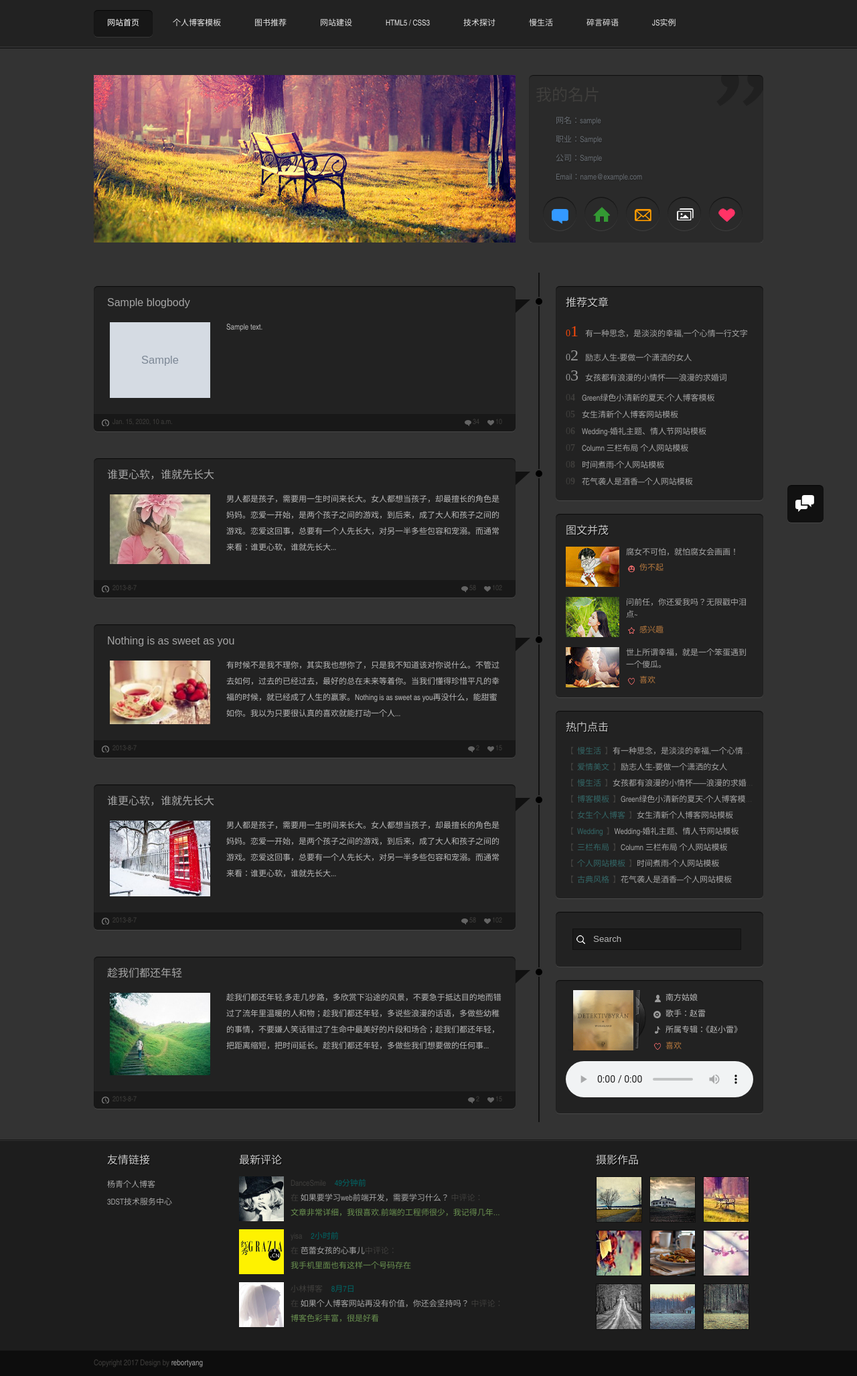
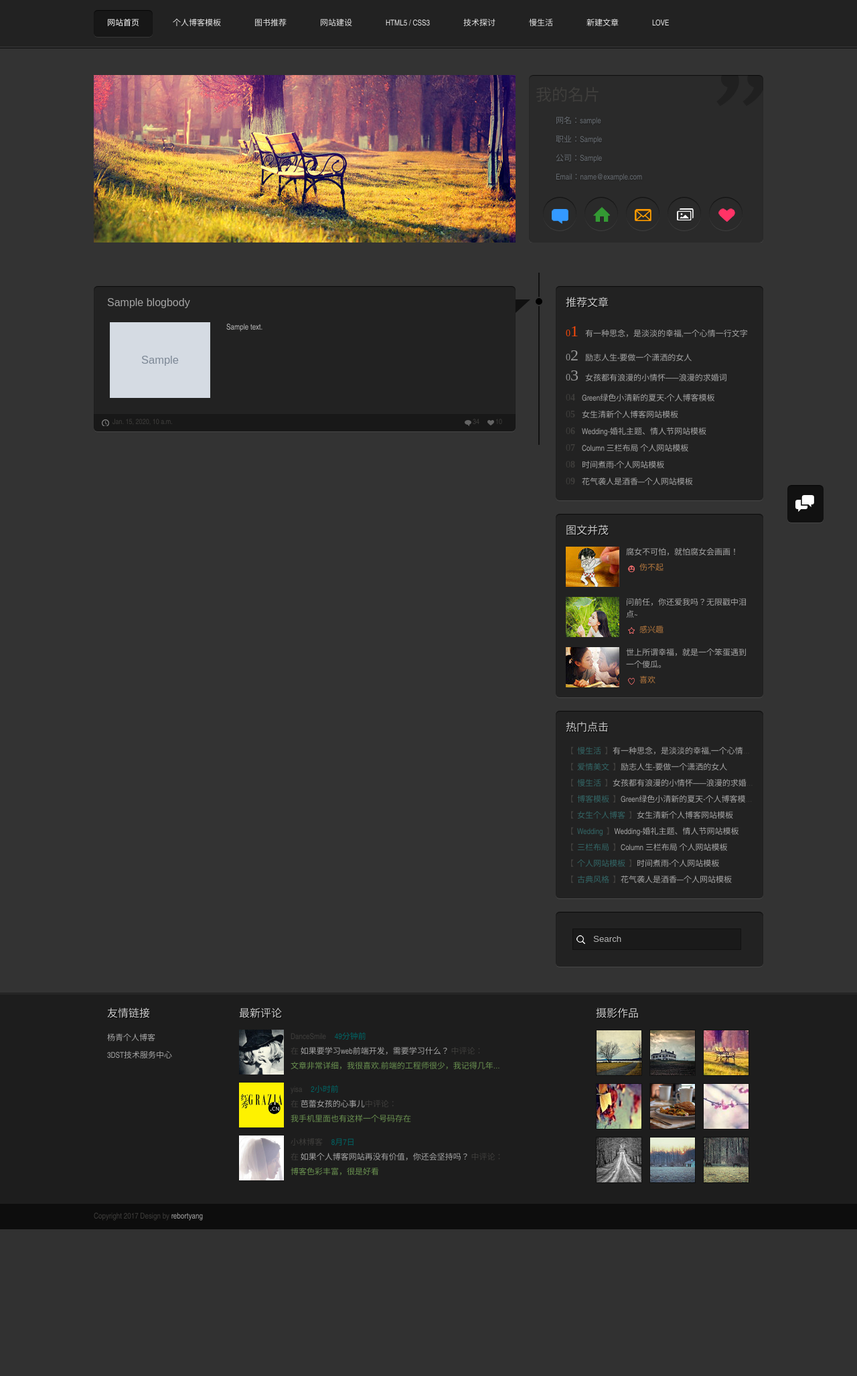
Before and after one commit to rebortyang/hengwang, a Django app: page / in a window 1280 px wide. Shown: the whole page at 67% size. After the commit the page ends 1835 px from the top, so only its background shows below. Run offline with Django 3.2, Linux system fonts and the light colour scheme; tables that the repository leaves empty hold one stand-in row (values such as "Sample post"); grey boxes marked "Sample" are stand-in pictures.

Commit message:
新增文章的实现，两种方法： 1、新增页面自己编写； 2、使用django提供的form class；

```diff
--- a/blog/templates/base.html
+++ b/blog/templates/base.html
@@ -29,8 +29,8 @@
       <li><a href="/newshtml5/" target="_blank" title="HTML5 / CSS3">HTML5 / CSS3</a></li>
       <li><a href="/jstt/" target="_blank" title="技术探讨">技术探讨</a></li>
       <li><a href="/news/s/" target="_blank" title="慢生活">慢生活</a></li>
-      <li><a href="/newstalk/" target="_blank" title="碎言碎语">碎言碎语</a></li>
-      <li><a href="/news/jsex/" target="_blank" title="JS 实例代码演示">JS实例</a></li>
+      <li><a href="{% url 'add_article' %}" target="_blank" title="新建文章">新建文章</a></li>
+      <li><a href="{% url 'post_of_love' %}" target="_blank" title="LOVE">LOVE</a></li>
     </ul>
     <script src="/static/js/silder.js"></script><!--获取当前页导航 高亮显示标题-->
   </nav>
--- a/blog/templates/blog/index.html
+++ b/blog/templates/blog/index.html
@@ -46,82 +46,6 @@
         <!--arrow_box end-->
       </li>
       {% endfor %}
-      <li>
-        <div class="arrow_box">
-          <div class="ti"></div>
-          <!--三角形-->
-          <div class="ci"></div>
-          <!--圆形-->
-          <h2 class="title"><a href="/" target="_blank">谁更心软，谁就先长大</a></h2>
-          <ul class="textinfo">
-            <a href="/"><img src="/static/images/s2.jpg"></a>
-            <p> 男人都是孩子，需要用一生时间来长大。女人都想当孩子，却最擅长的角色是妈妈。恋爱一开始，是两个孩子之间的游戏，到后来，成了大人和孩子之间的游戏。恋爱这回事，总要有一个人先长大，对另一半多些包容和宠溺。而通常来看：谁更心软，谁就先长大...</p>
-          </ul>
-          <ul class="details">
-            <li class="likes"><a href="#">102</a></li>
-            <li class="comments"><a href="#">58</a></li>
-            <li class="icon-time"><a href="#">2013-8-7</a></li>
-          </ul>
-        </div>
-        <!--arrow_box end-->
-      </li>
-      <li>
-        <div class="arrow_box">
-          <div class="ti"></div>
-          <!--三角形-->
-          <div class="ci"></div>
-          <!--圆形-->
-          <h2 class="title"><a href="/" target="_blank">Nothing is as sweet as you</a></h2>
-          <ul class="textinfo">
-            <a href="/"><img src="/static/images/s3.jpg"></a>
-            <p> 有时候不是我不理你，其实我也想你了，只是我不知道该对你说什么。不管过去如何，过去的已经过去，最好的总在未来等着你。当我们懂得珍惜平凡的幸福的时候，就已经成了人生的赢家。Nothing is as sweet as you再没什么，能甜蜜如你。我以为只要很认真的喜欢就能打动一个人...</p>
-          </ul>
-          <ul class="details">
-            <li class="likes"><a href="#">15</a></li>
-            <li class="comments"><a href="#">2</a></li>
-            <li class="icon-time"><a href="#">2013-8-7</a></li>
-          </ul>
-        </div>
-        <!--arrow_box end-->
-      </li>
-      <li>
-        <div class="arrow_box">
-          <div class="ti"></div>
-          <!--三角形-->
-          <div class="ci"></div>
-          <!--圆形-->
-          <h2 class="title"><a href="/" target="_blank">谁更心软，谁就先长大</a></h2>
-          <ul class="textinfo">
-            <a href="/"><img src="/static/images/s4.jpg"></a>
-            <p> 男人都是孩子，需要用一生时间来长大。女人都想当孩子，却最擅长的角色是妈妈。恋爱一开始，是两个孩子之间的游戏，到后来，成了大人和孩子之间的游戏。恋爱这回事，总要有一个人先长大，对另一半多些包容和宠溺。而通常来看：谁更心软，谁就先长大...</p>
-          </ul>
-          <ul class="details">
-            <li class="likes"><a href="#">102</a></li>
-            <li class="comments"><a href="#">58</a></li>
-            <li class="icon-time"><a href="#">2013-8-7</a></li>
-          </ul>
-        </div>
-        <!--arrow_box end-->
-      </li>
-      <li>
-        <div class="arrow_box">
-          <div class="ti"></div>
-          <!--三角形-->
-          <div class="ci"></div>
-          <!--圆形-->
-          <h2 class="title"><a href="/" target="_blank">趁我们都还年轻</a></h2>
-          <ul class="textinfo">
-            <a href="/"><img src="/static/images/s5.jpg"></a>
-            <p> 趁我们都还年轻,多走几步路，多欣赏下沿途的风景，不要急于抵达目的地而错过了流年里温暖的人和物；趁我们都还年轻，多说些浪漫的话语，多做些幼稚的事情，不要嫌人笑话错过了生命中最美好的片段和场合；趁我们都还年轻，把距离缩短，把时间延长。趁我们都还年轻，多做些我们想要做的任何事...</p>
-          </ul>
-          <ul class="details">
-            <li class="likes"><a href="#">15</a></li>
-            <li class="comments"><a href="#">2</a></li>
-            <li class="icon-time"><a href="#">2013-8-7</a></li>
-          </ul>
-        </div>
-        <!--arrow_box end-->
-      </li>
     </ul>
     <!--bloglist end-->
     <aside>
@@ -172,19 +96,6 @@
           <input type="text" name="s" value="Search" onfocus="this.value=''" onblur="this.value='Search'">
         </form>
       </div>
-      <div class="viny">
-        <dl>
-          <dt class="art"><img src="/static/images/artwork.png" alt="专辑"></dt>
-          <dd class="icon-song"><span></span>南方姑娘</dd>
-          <dd class="icon-artist"><span></span>歌手：赵雷</dd>
-          <dd class="icon-album"><span></span>所属专辑：《赵小雷》</dd>
-          <dd class="icon-like"><span></span><a href="/">喜欢</a></dd>
-          <dd class="music">
-            <audio src="/static/images/nf.mp3" controls></audio>
-          </dd>
-          <!--也可以添加loop属性 音频加载到末尾时，会重新播放-->
-        </dl>
-      </div>
     </aside>
   </div>
   <!--blogs end-->
--- a/blog/views.py
+++ b/blog/views.py
@@ -1,9 +1,12 @@
-from django.shortcuts import render
-from .models import UserInfo, BlogBody
+from django.shortcuts import render, redirect
 # Create your views here.
 from django.views.generic import ListView, DetailView
 from django.utils import timezone
 
+from .models import UserInfo, BlogBody
+from .forms import AddArticleForm
+
+import time
 
 # def index(request):
 #     user_info = UserInfo.objects.first()
@@ -62,3 +65,37 @@ def post_of_love(request):
     love_list = BlogBody.objects.filter(blog_type='love')
 
     return render(request, 'blog/list.html', {'love_lists': love_list})
+
+
+# 增加文章
+def add_article(request):
+    # return render(request, 'blog/add_article.html')
+    add_form = AddArticleForm().as_p()
+    return render(request, 'blog/add_article.html', {'form': add_form})
+
+
+def sub_article(request):
+    # if request.method == 'GET':
+    #     mytype = request.GET['article_type']
+    #     title = request.GET['article_title']
+    #     body = request.GET['article_editor']
+    #     updb = BlogBody(blog_title=title, blog_body=body, blog_type=mytype,
+    #                     blog_timestamp=time.strftime("%Y-%m-%d %X", time.localtime()), blog_author='rebortyang')
+    #     updb.save()
+    #     return redirect('post_of_love')
+    if request.method == 'POST':
+        form = AddArticleForm(request.POST)
+        if form.is_valid():
+            blog_title = form.cleaned_data['blog_title']
+            blog_type = form.cleaned_data['blog_type']
+            blog_body = form.cleaned_data['blog_body']
+            blog_imgurl = form.cleaned_data['blog_imgurl']
+            blog_author = form.cleaned_data['blog_author']
+            blog_timestamp = timezone.now()
+
+            blog_article = BlogBody(blog_title=blog_title, blog_type=blog_type, blog_body=blog_body,
+                     blog_imgurl=blog_imgurl, blog_author=blog_author, blog_timestamp=blog_timestamp)
+            blog_article.save()
+            return redirect('post_of_love')
+    else:
+        return redirect('add_article')
--- a/hengwang/urls.py
+++ b/hengwang/urls.py
@@ -25,4 +25,6 @@ urlpatterns = [
     url(r'^$', views.ArticleListView.as_view(), name='home'),
     url(r'^article/(?P<pk>[0-9]+)/$', views.ArticleDetailView.as_view(), name='article'),
     url(r'^love/$', views.post_of_love, name='post_of_love'),
+    url(r'^add_article/$',views.add_article, name='add_article'),
+    url(r'^sub_article/$',views.sub_article, name='sub_article'),
 ]
```
Also changed, not shown: blog/forms.py (added, +10 -0 lines), blog/templates/blog/add_article.html (added, +41 -0 lines), blog/templates/blog/list.html (+1 -14 lines).
